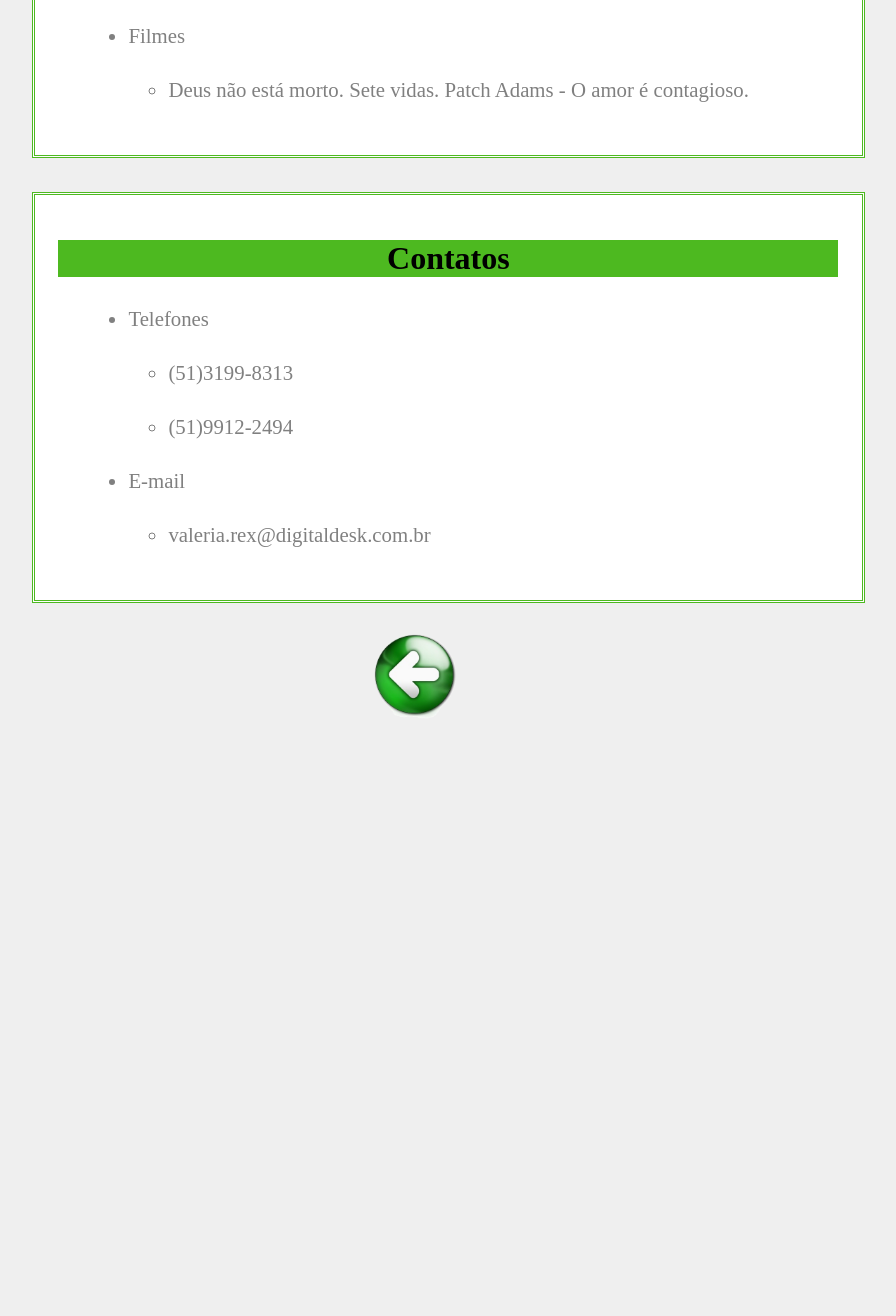
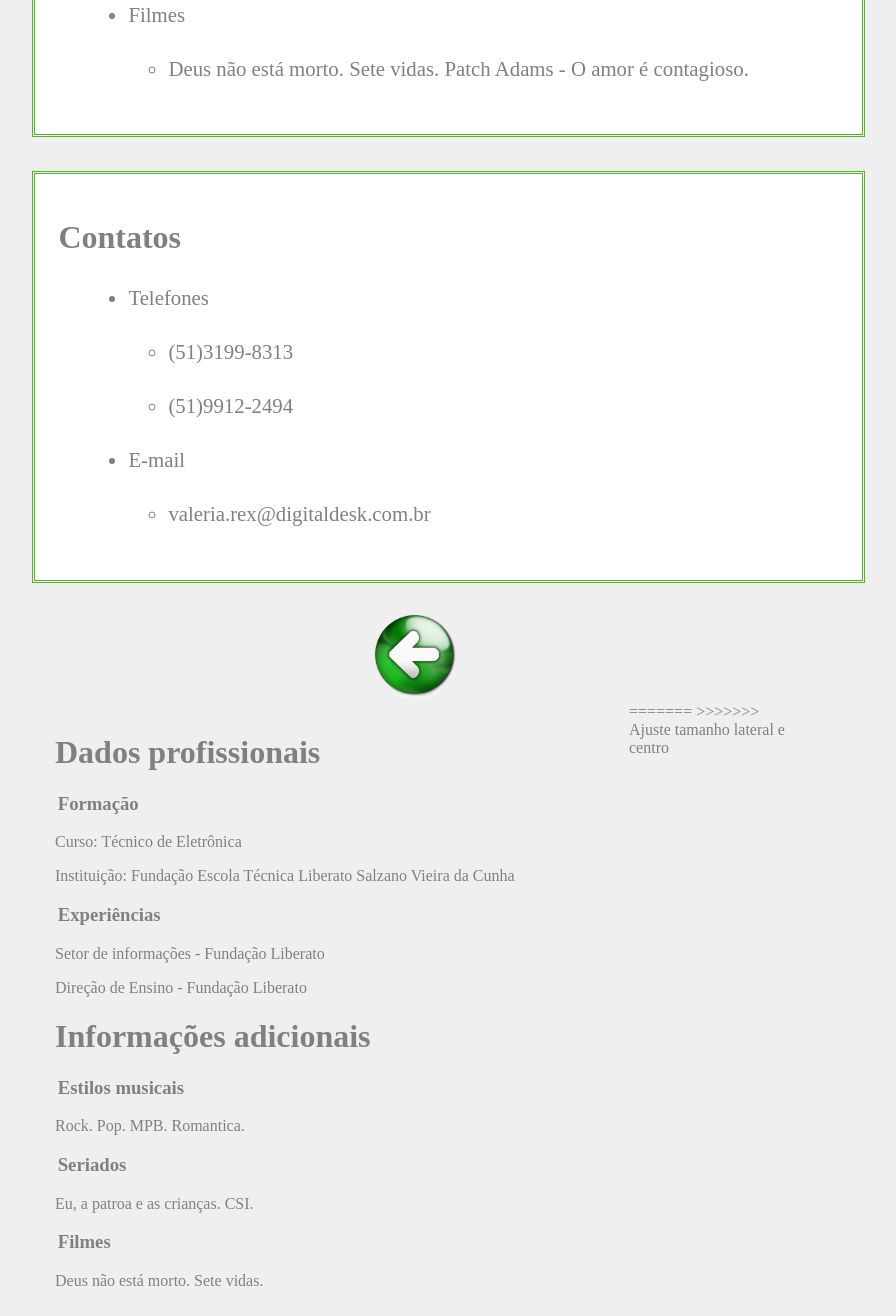
Before and after one commit to bmarques1234/BemVindo, a plain HTML site: page valeria-mattos/index.html in a window 1280 px wide. Shown: the part 1049-2365 px from the top of the page, without its empty margins (226-1122 px from the left). Before the commit the page ends 1772 px from the top, so only its background shows below. Drawn offline with Linux system fonts and the light colour scheme.

Commit message:
Ajuste tamanho lateral e centro

```diff
--- a/valeria-mattos/index.html
+++ b/valeria-mattos/index.html
@@ -7,7 +7,7 @@
 	</head>
 
 	<body>
-		<div class="divisões">
+		<div class="barrasuperior">
 			<div id="minhafoto">
 				<img src="minhafoto.jpg"> </img>
 			</div>
@@ -63,5 +63,24 @@
 		<div id="seta">
 			<a href="../index.html"> <img src="seta.png" width="90" height="90"> </a>
 		</div>
+=======
+		<div class="informaçõescentrais">
+			<h1 id="titulos"> &nbsp; Dados profissionais </h1>
+				<h3> &nbsp; &nbsp; Formação </h3>
+					<p> &nbsp; &nbsp; Curso: Técnico de Eletrônica </p>
+					<p> &nbsp; &nbsp; Instituição: Fundação Escola Técnica Liberato Salzano Vieira da Cunha
+				<h3> &nbsp; &nbsp; Experiências </h3>
+					<p> &nbsp; &nbsp; Setor de informações - Fundação Liberato </p>
+					<p> &nbsp; &nbsp; Direção de Ensino - Fundação Liberato </p>
+
+			<h1 id="titulos"> &nbsp; Informações adicionais </h1>
+				<h3> &nbsp; &nbsp; Estilos musicais </h3>
+					<p> &nbsp; &nbsp; Rock. Pop. MPB. Romantica. </p>
+				<h3> &nbsp; &nbsp; Seriados </h3>
+					<p> &nbsp; &nbsp; Eu, a patroa e as crianças. CSI.  </p>
+				<h3> &nbsp; &nbsp; Filmes </h3>
+					<p> &nbsp; &nbsp; Deus não está morto. Sete vidas. </p>
+		</div>
+>>>>>>> Ajuste tamanho lateral e centro
 	</body>
 </html>
--- a/valeria-mattos/styles.css
+++ b/valeria-mattos/styles.css
@@ -24,11 +24,11 @@ body {
 	text-align:center;
 }
 
-h1{
-	background-color:#4DB920;
-	text-align:center;
-	width: 100%;
-	color:black;
+#frase {
+	position:relative;
+	left:25px;
+	top:60px;
+	width:80%;
 }
 
 li{
@@ -44,6 +44,10 @@ li{
 	margin:8px;
 }
 
+.barrasuperior {
+	background-color:#EFEFEF;
+	padding:20px;
+}
 .dadospessoais {
 	text-align:center;
 	float:right;
@@ -51,7 +55,6 @@ li{
 	width:70%;
 	height:0;
 	position:relative;
-	bottom:10em;
 }
 
 @media only screen and (min-width: 200px) and (max-width: 349px){
@@ -112,3 +115,22 @@ li{
 		bottom:11em;
 	}
 }
+
+.barralateral {
+    line-height:30px;
+    background-color:#EFEFEF;
+    width:20%;
+	height:600px;
+    float:left;
+    padding:5px;
+}
+
+.informaçõescentrais {
+	width:75%;
+	height:100%;
+    float:left;
+    padding:10px;
+	position:relative;
+	left:5px;
+
+}
```
